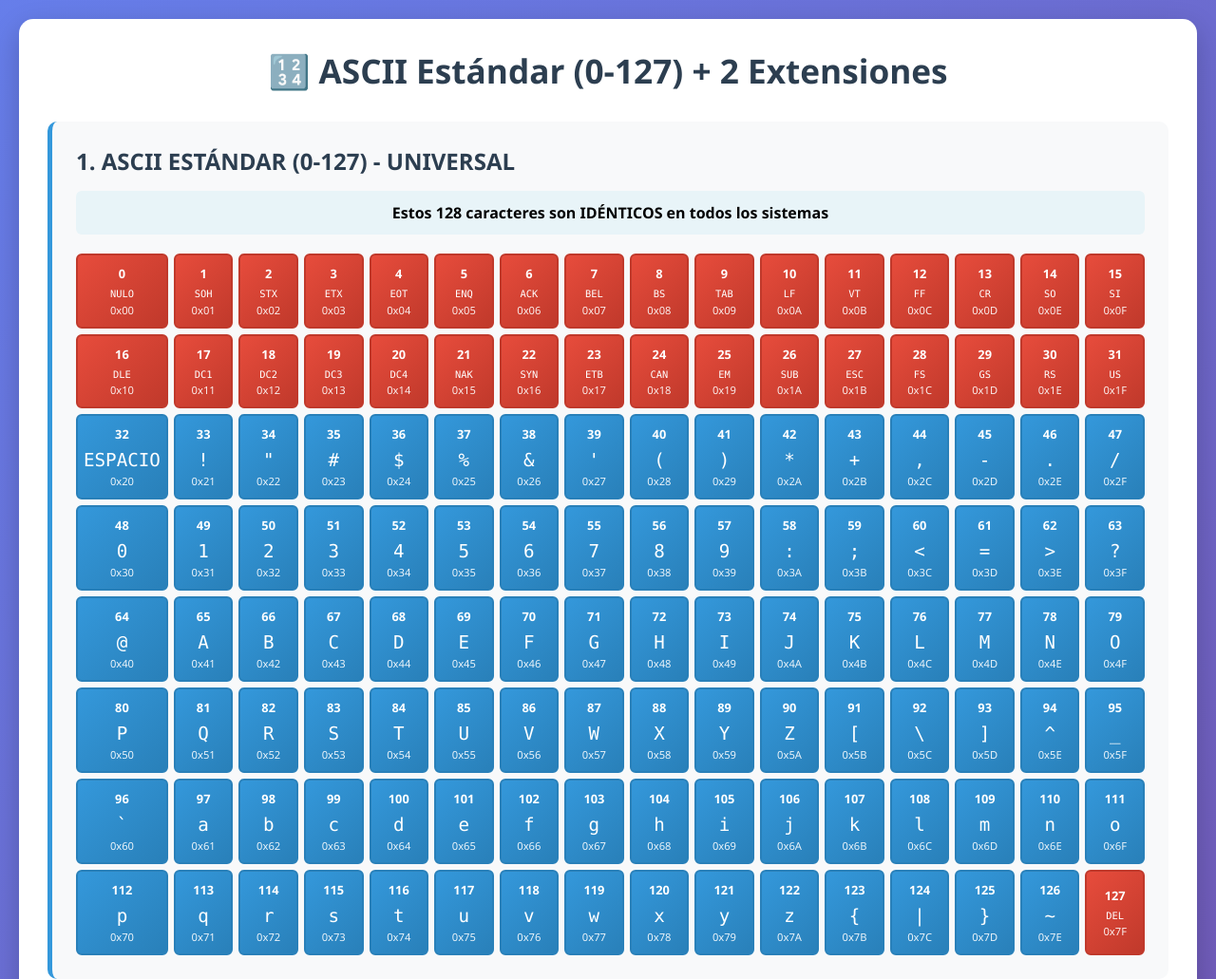
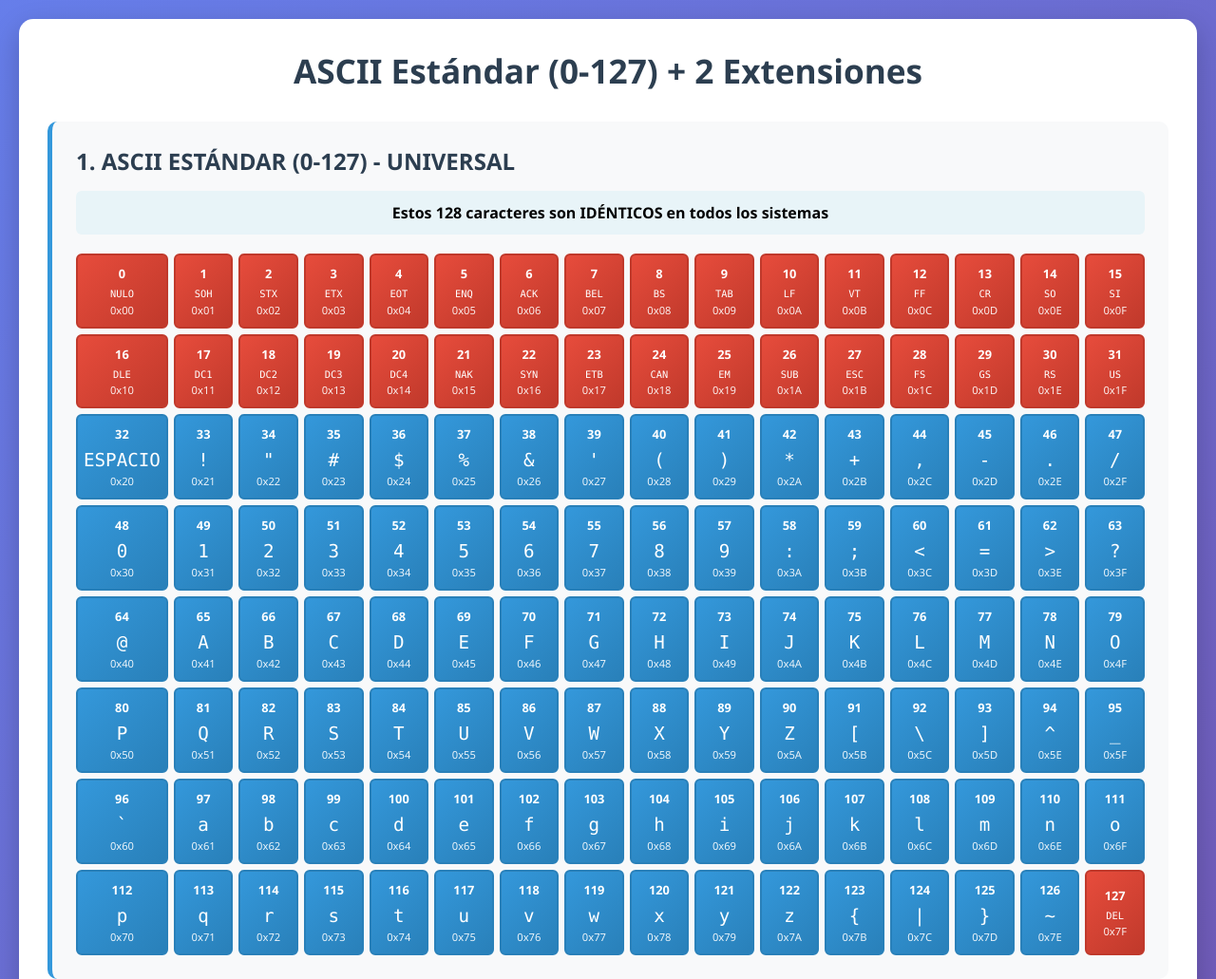
Before and after one commit to AznaranJonas/C-Ascii-Jonas-R.A, a plain HTML site: page index.html in a window 1280 px wide. Shown: the top 1031 px of the page at 95% size. Drawn offline with Linux system fonts and the light colour scheme.

Commit message:
Remove emoji from ASCII Standard heading

```diff
--- a/index.html
+++ b/index.html
@@ -11,7 +11,7 @@
 <body>
     <!-- creador Jonas Rivadeneyara Aznaran -->
     <div class="container">
-        <h1>🔢 ASCII Estándar (0-127) + 2 Extensiones</h1>
+        <h1>ASCII Estándar (0-127) + 2 Extensiones</h1>
 
         <!-- ASCII Estándar -->
         <!-- creador Jonas Rivadeneyara Aznaran -->
```
